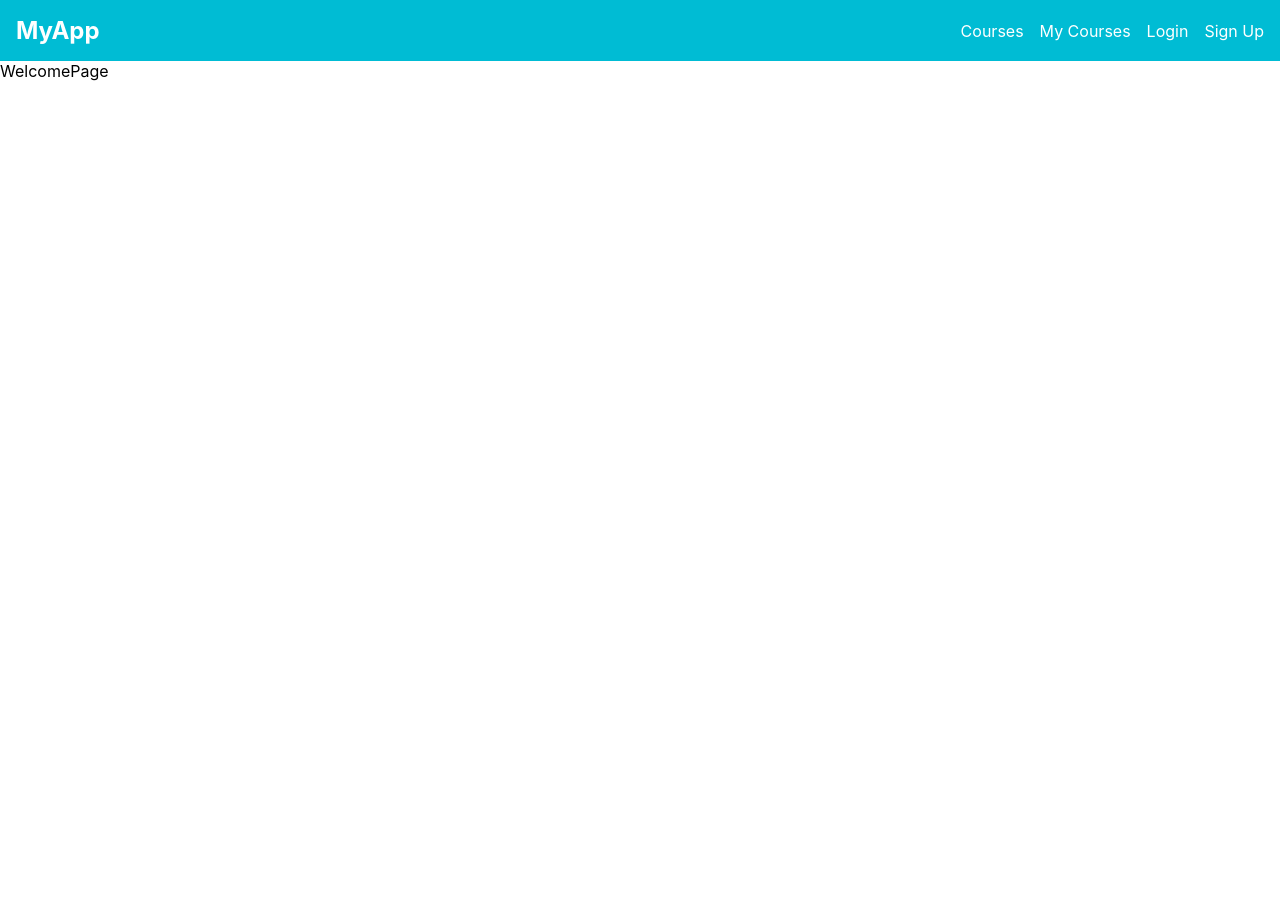
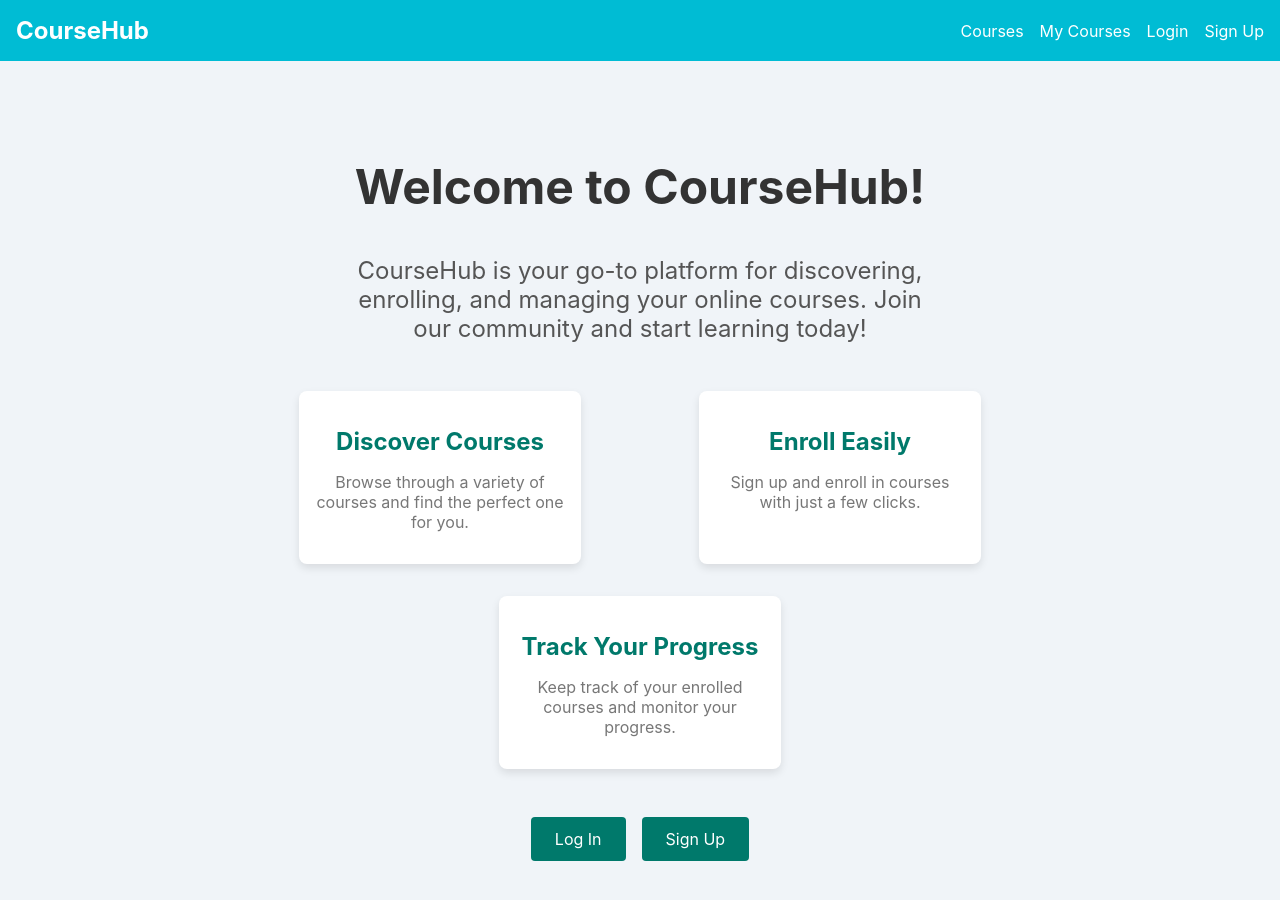
Before and after one commit to hadigghazi/E-Learning, a React (Create React App) app in the folder frontend/: page / in a window 1280 px wide. Shown: the top 900 px of the page. Before the commit the page ends 800 px from the top, so only its background shows below. Built offline with nearby package versions, Linux system fonts and the light colour scheme.

Commit message:
Styling the welcome page

```diff
--- a/frontend/src/components/Navbar.jsx
+++ b/frontend/src/components/Navbar.jsx
@@ -21,7 +21,7 @@ const Navbar = () => {
 
   return (
     <nav className={styles.nav}>
-      <Link to="/" className={styles.logo}>MyApp</Link> {/* Logo text */}
+      <Link to="/" className={styles.logo}>CourseHub</Link>
       <ul className={styles.list}>
         <li className={styles.listItem}>
           <Link to="/courses" className={styles.link}>Courses</Link>
--- a/frontend/src/pages/WelcomePage.jsx
+++ b/frontend/src/pages/WelcomePage.jsx
@@ -1,9 +1,34 @@
-import React from 'react'
+import React from 'react';
+import { Link } from 'react-router-dom';
+import styles from '../styles/WelcomePage.module.css';
 
 const WelcomePage = () => {
   return (
-    <div>WelcomePage</div>
-  )
-}
+    <div className={styles.welcomeContainer}>
+      <h1 className={styles.title}>Welcome to CourseHub!</h1>
+      <p className={styles.description}>
+        CourseHub is your go-to platform for discovering, enrolling, and managing your online courses. Join our community and start learning today!
+      </p>
+      <div className={styles.features}>
+        <div className={styles.feature}>
+          <h2>Discover Courses</h2>
+          <p>Browse through a variety of courses and find the perfect one for you.</p>
+        </div>
+        <div className={styles.feature}>
+          <h2>Enroll Easily</h2>
+          <p>Sign up and enroll in courses with just a few clicks.</p>
+        </div>
+        <div className={styles.feature}>
+          <h2>Track Your Progress</h2>
+          <p>Keep track of your enrolled courses and monitor your progress.</p>
+        </div>
+      </div>
+      <div className={styles.cta}>
+        <Link to="/login" className={styles.button}>Log In</Link>
+        <Link to="/register" className={styles.button}>Sign Up</Link>
+      </div>
+    </div>
+  );
+};
 
-export default WelcomePage
+export default WelcomePage;
--- /dev/null
+++ b/frontend/src/styles/WelcomePage.module.css
@@ -0,0 +1,83 @@
+.welcomeContainer {
+    text-align: center;
+    padding: 2rem;
+    background-color: #f0f4f8;
+    min-height: 100vh;
+    display: flex;
+    flex-direction: column;
+    justify-content: center;
+    align-items: center;
+  }
+
+  .title {
+    font-size: 3rem;
+    color: #333;
+    margin-bottom: 1rem;
+  }
+
+  .description {
+    font-size: 1.5rem;
+    color: #555;
+    margin-bottom: 2rem;
+    max-width: 600px;
+  }
+
+  .features {
+    display: flex;
+    justify-content: space-around;
+    flex-wrap: wrap;
+    max-width: 800px;
+    margin-bottom: 2rem;
+  }
+
+  .feature {
+    background-color: #fff;
+    padding: 1rem;
+    border-radius: 8px;
+    box-shadow: 0 4px 8px rgba(0, 0, 0, 0.1);
+    margin: 1rem;
+    width: 250px;
+  }
+
+  .feature h2 {
+    font-size: 1.5rem;
+    color: #00796b;
+    margin-bottom: 0.5rem;
+  }
+
+  .feature p {
+    font-size: 1rem;
+    color: #777;
+  }
+
+  .cta {
+    display: flex;
+    gap: 1rem;
+  }
+
+  .button {
+    padding: 0.75rem 1.5rem;
+    background-color: #00796b;
+    color: #fff;
+    border: none;
+    border-radius: 4px;
+    font-size: 1rem;
+    cursor: pointer;
+    text-decoration: none;
+    transition: background-color 0.3s ease;
+  }
+
+  .button:hover {
+    background-color: #004d40;
+  }
+
+  @media (max-width: 768px) {
+    .features {
+      flex-direction: column;
+      align-items: center;
+    }
+
+    .feature {
+      width: 90%;
+    }
+  }
```
